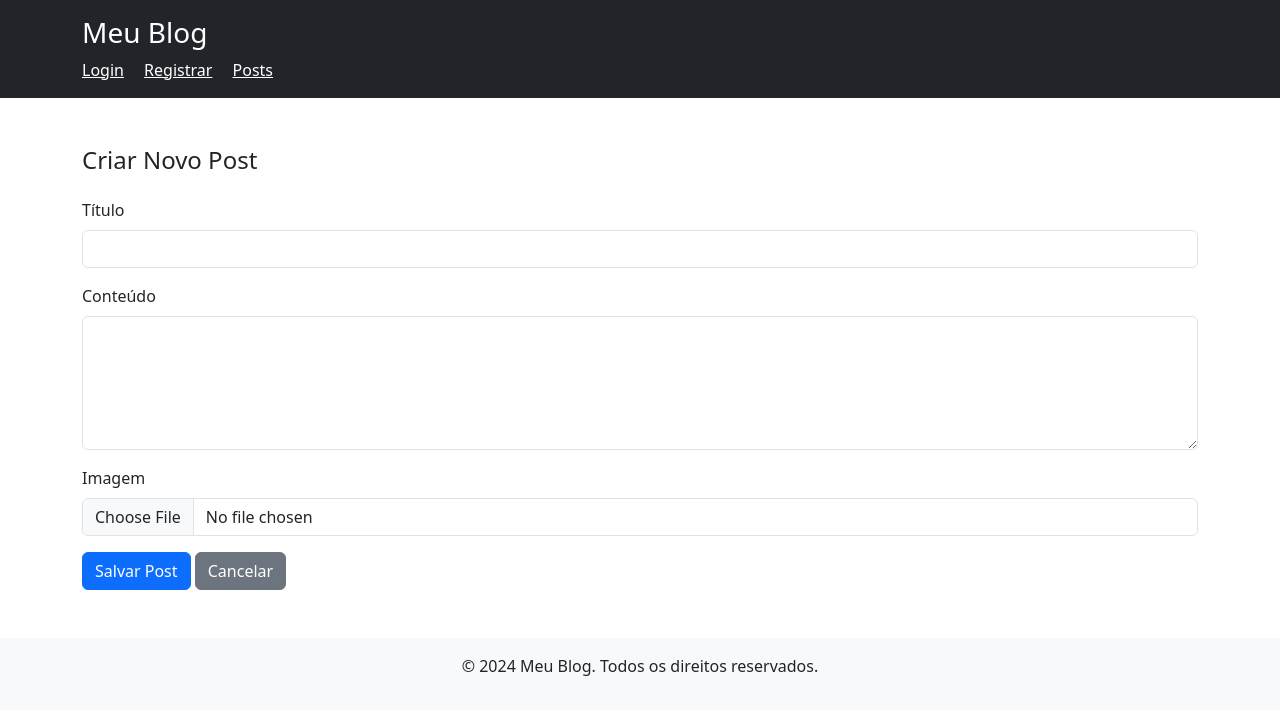
After one commit to Ygor-Machado/Blog-MVC, a PHP site: template src/Views/posts/create.php in a window 1280 px wide. The commit adds this page. Shown: the top 715 px of the page. Run offline with PHP 8.4, Linux system fonts and the light colour scheme; the template is opened without the code that fills it, so the values that code supplies are empty.

Commit message:
feat: Corrige e melhora PostService e PostController e adiciona view de create para testes

```diff
--- a/src/Routes/routes.php
+++ b/src/Routes/routes.php
@@ -5,6 +5,7 @@ use App\Core\Route;
 use App\Controllers\PostController;
 
 Route::get('/', [PostController::class, 'index']);
+Route::get('/posts/create', [PostController::class, 'create']);
 Route::get('/posts/{id}', [PostController::class, 'show']);
 Route::post('/posts', [PostController::class, 'store']);
 
--- /dev/null
+++ b/src/Views/posts/create.php
@@ -0,0 +1,21 @@
+<h2 class="h4 mb-4">Criar Novo Post</h2>
+
+<form action="/posts" method="POST" enctype="multipart/form-data" class="mb-5">
+    <div class="form-group mb-3">
+        <label for="title" class="form-label">Título</label>
+        <input type="text" name="title" id="title" class="form-control" required>
+    </div>
+
+    <div class="form-group mb-3">
+        <label for="content" class="form-label">Conteúdo</label>
+        <textarea name="content" id="content" class="form-control" rows="5" required></textarea>
+    </div>
+
+    <div class="form-group mb-3">
+        <label for="image" class="form-label">Imagem</label>
+        <input type="file" name="image" id="image" class="form-control">
+    </div>
+
+    <button type="submit" class="btn btn-primary">Salvar Post</button>
+    <a href="/" class="btn btn-secondary ml-2">Cancelar</a>
+</form>
```
Also changed, not shown: src/Controllers/PostController.php (+16 -6 lines), src/Services/PostService.php (+8 -10 lines), src/public/uploads/2b053700cc06fb020d9aa16177805400.jpg (added), src/public/uploads/4dbf1c005b108d20977166c02b7a4338.jpg (added), src/public/uploads/cc4b4b8df98db652c682bbc5c35018c7.jpg (added).
